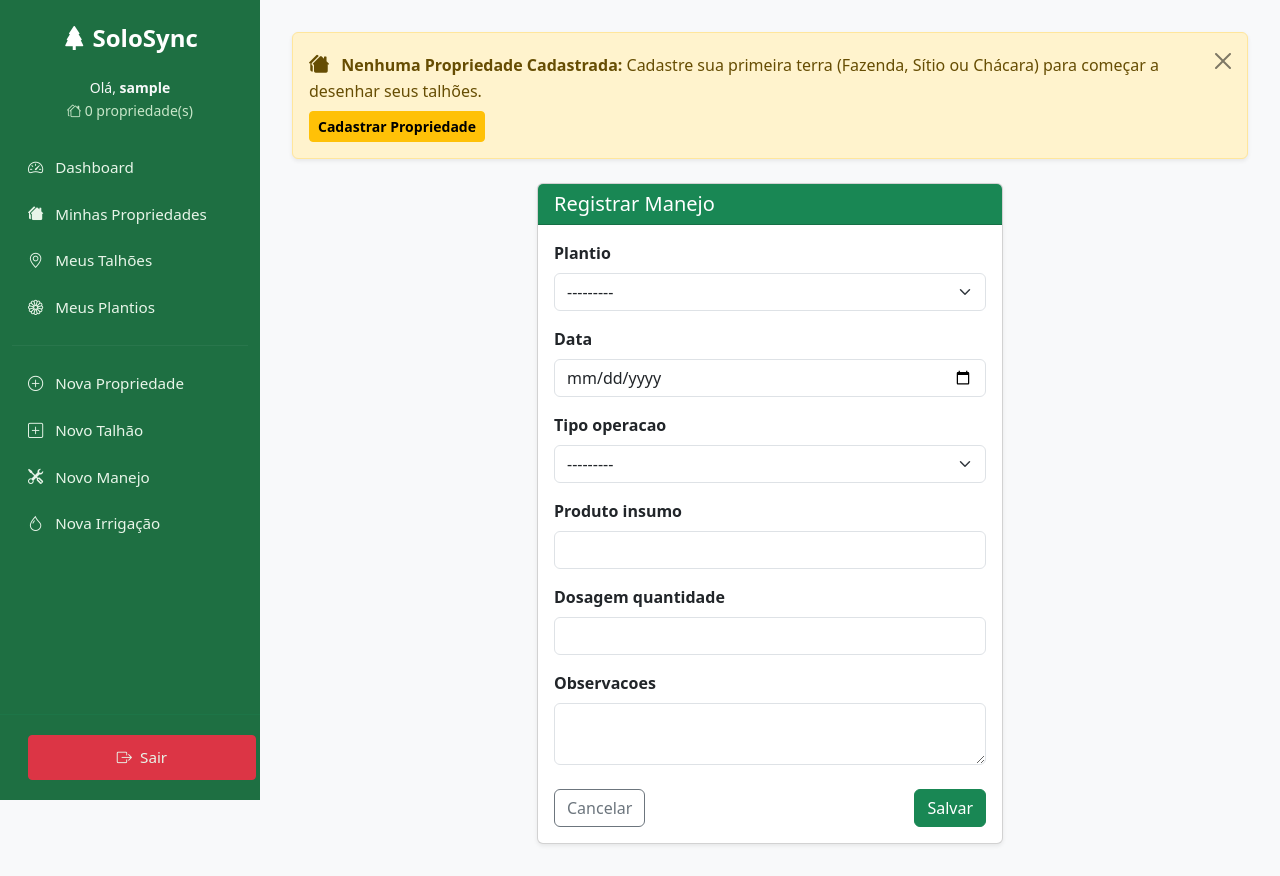
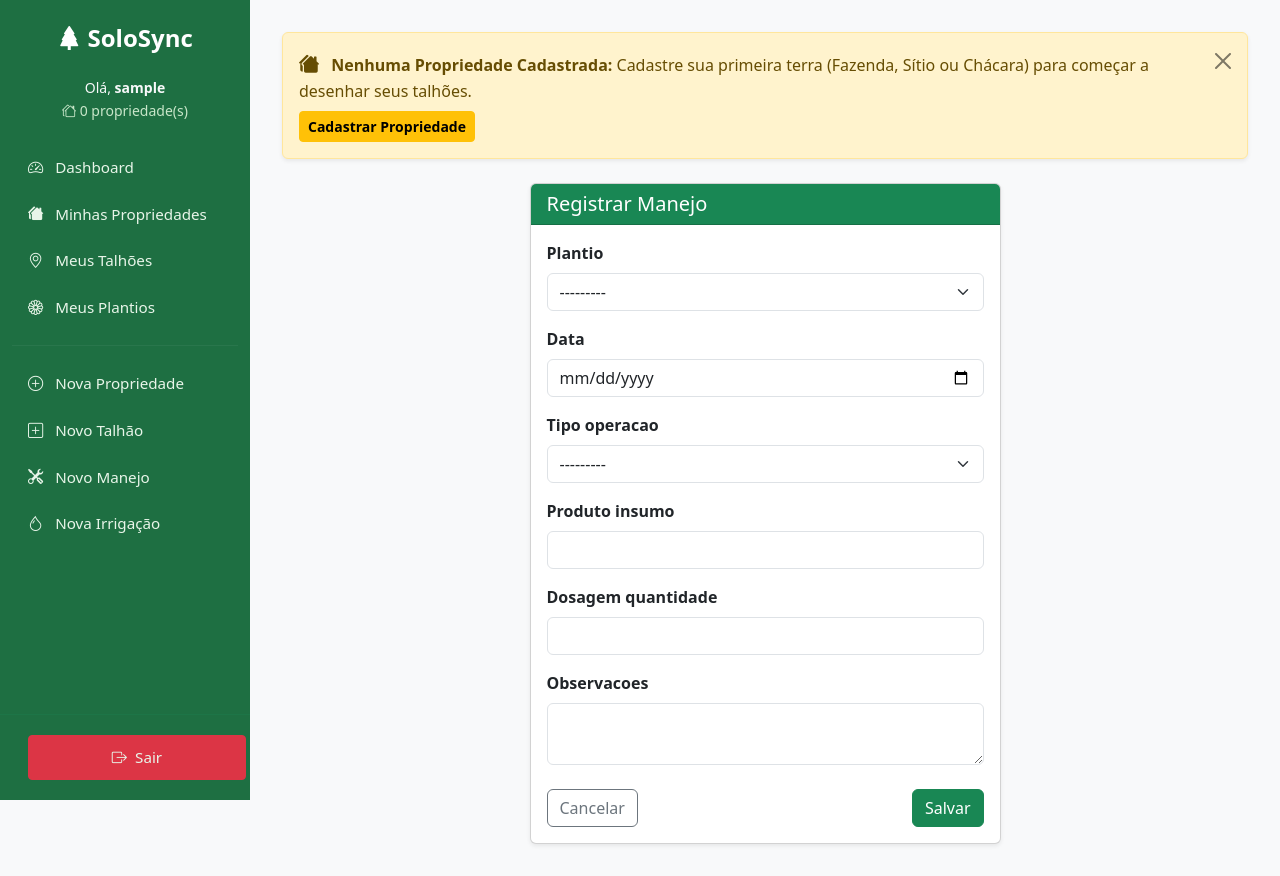
Before and after one commit to eduardolemoscosta/SoloSync, a Django app: page /manejos/novo/ in a window 1280 px wide. Run offline with Django 5.2, Linux system fonts and the light colour scheme; the visitor is signed in with stand-in values (Sample User, id 1); data that the repository does not hold is empty.

Commit message:
barra lateral

```diff
--- a/static/css/style.css
+++ b/static/css/style.css
@@ -15,9 +15,13 @@ body, html {
     min-height: 100vh;
     display: flex;
 }
-.sidebar {
-    width: 260px;
-    background-color: #1e6f42; /* tom verde da barra */
+.sidebar {  /* barra lateral */
+    position: sticky;
+    top: 0;
+    height: 100vh;
+    overflow-y: auto;
+    width: 250px;
+    background-color: #1e6f42;
     color: #ffffff;
     flex-shrink: 0;
     padding-top: 1.5rem;
```
